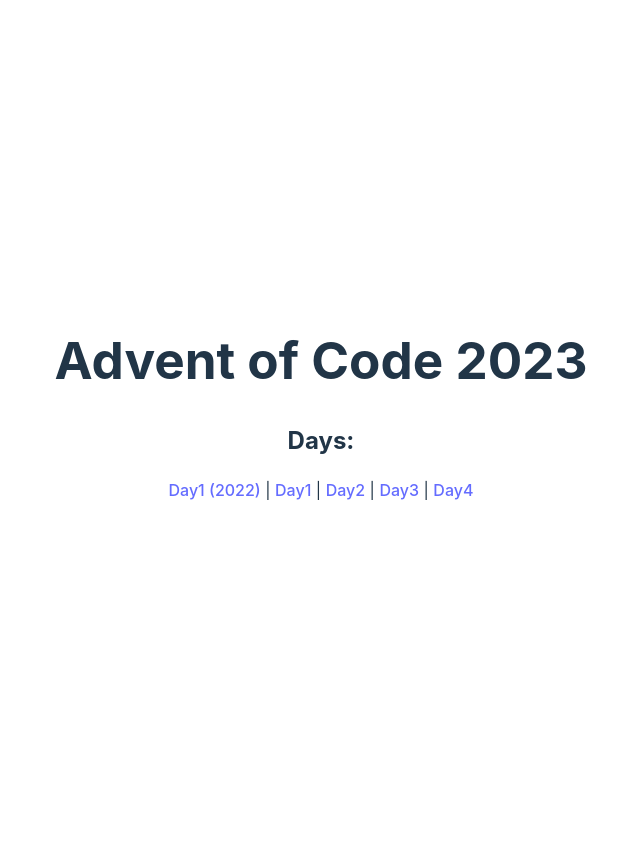
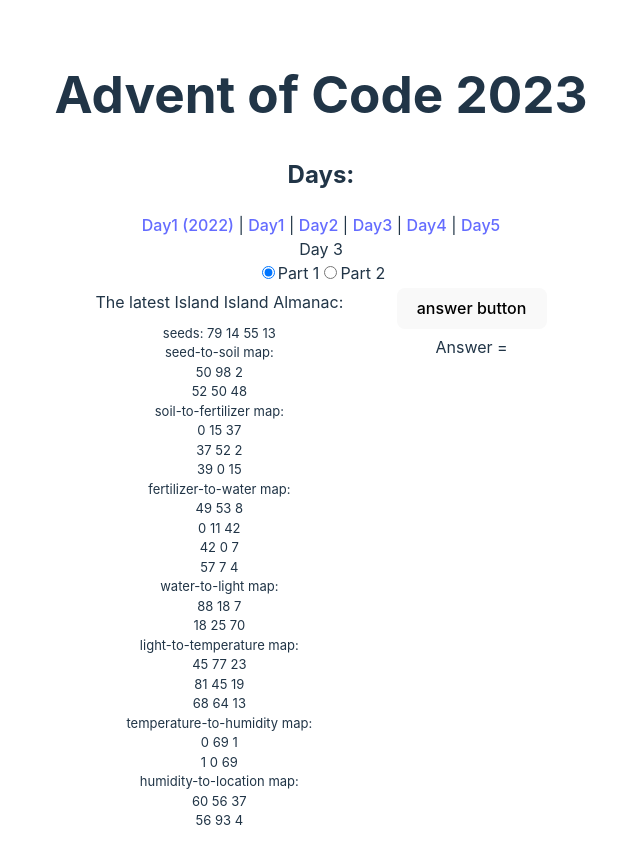
Before and after one commit to Bomberlt/AdventOfCode2023, a React (Vite) app: page /day5 in a window 1280 px wide. Shown: the top 864 px of the page, without its empty margins (319-959 px from the left). Before the commit the page ends 800 px from the top, so only its background shows below. Built offline with nearby package versions, Linux system fonts and the light colour scheme.

Commit message:
Day 5 boilerplate

```diff
--- a/src/App.tsx
+++ b/src/App.tsx
@@ -6,6 +6,7 @@
 import Day2 from "./days/Day2.tsx";
 import Day3 from "./days/Day3.tsx";
 import Day4 from "./days/Day4.tsx";
+import Day5 from "./days/Day5.tsx";
 
 function App() {
   return (
@@ -15,7 +16,7 @@
         <h2>Days:</h2>
         <Link to="/day12022">Day1 (2022)</Link> | <Link to="/day1">Day1</Link> |{" "}
         <Link to="/day2">Day2</Link> | <Link to="/day3">Day3</Link> |{" "}
-        <Link to="/day4">Day4</Link>
+        <Link to="/day4">Day4</Link> | <Link to="/day5">Day5</Link>
       </div>
       <Routes>
         <Route path="/day12022" element={<Day12022 />} />
@@ -23,6 +24,7 @@
         <Route path="/day2" element={<Day2 />} />
         <Route path="/day3" element={<Day3 />} />
         <Route path="/day4" element={<Day4 />} />
+        <Route path="/day5" element={<Day5 />} />
       </Routes>
     </BrowserRouter>
   );
--- /dev/null
+++ b/src/days/Day5.tsx
@@ -0,0 +1,60 @@
+import { useState } from "react";
+import { input as day5Input } from "../inputs/day5input.ts";
+import Day from "./Day.tsx";
+
+export const part1answer = (input: string): number => {
+  return 35;
+};
+
+export const part2answer = (input: string): number => {
+  return 0;
+};
+
+const Day5 = () => {
+  const [part, setPart] = useState(1);
+  const [answer, setAnswer] = useState<number | undefined>();
+  const [answer2, setAnswer2] = useState<number | undefined>();
+  const getAnswer = () => {
+    part === 1
+      ? setAnswer(part1answer(day5Input))
+      : setAnswer2(part2answer(day5Input));
+  };
+
+  return (
+    <div>
+      <Day
+        dayNumber={3}
+        part={part}
+        setPart={(partNo) => {
+          setPart(partNo);
+          setAnswer(undefined);
+        }}
+      >
+        <div className="container">
+          <div className="container-rows">
+            <div>The latest Island Island Almanac: </div>
+            <div className="document" style={{ display: "block" }}>
+              {day5Input.split("\n").map((line, i) => (
+                <div key={i}>{line}</div>
+              ))}
+            </div>
+          </div>
+          <div className="container-rows">
+            <button onClick={() => getAnswer()} disabled={answer !== undefined}>
+              answer button
+            </button>
+            <>
+              {part === 1 ? (
+                <div>Answer = {answer}</div>
+              ) : (
+                <div>Part 2 answer = {answer2}</div>
+              )}
+            </>
+          </div>
+        </div>
+      </Day>
+    </div>
+  );
+};
+
+export default Day5;
--- /dev/null
+++ b/src/inputs/day5input.ts
@@ -0,0 +1,33 @@
+export const input = `seeds: 79 14 55 13
+
+seed-to-soil map:
+50 98 2
+52 50 48
+
+soil-to-fertilizer map:
+0 15 37
+37 52 2
+39 0 15
+
+fertilizer-to-water map:
+49 53 8
+0 11 42
+42 0 7
+57 7 4
+
+water-to-light map:
+88 18 7
+18 25 70
+
+light-to-temperature map:
+45 77 23
+81 45 19
+68 64 13
+
+temperature-to-humidity map:
+0 69 1
+1 0 69
+
+humidity-to-location map:
+60 56 37
+56 93 4`;
```
Also changed, not shown: 1 other file (tests, documents, lock files or other folders).
